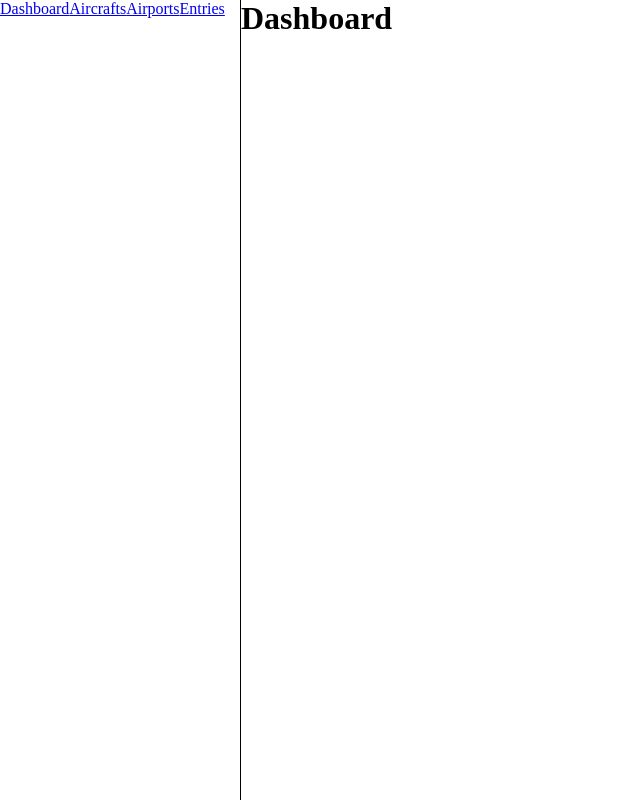
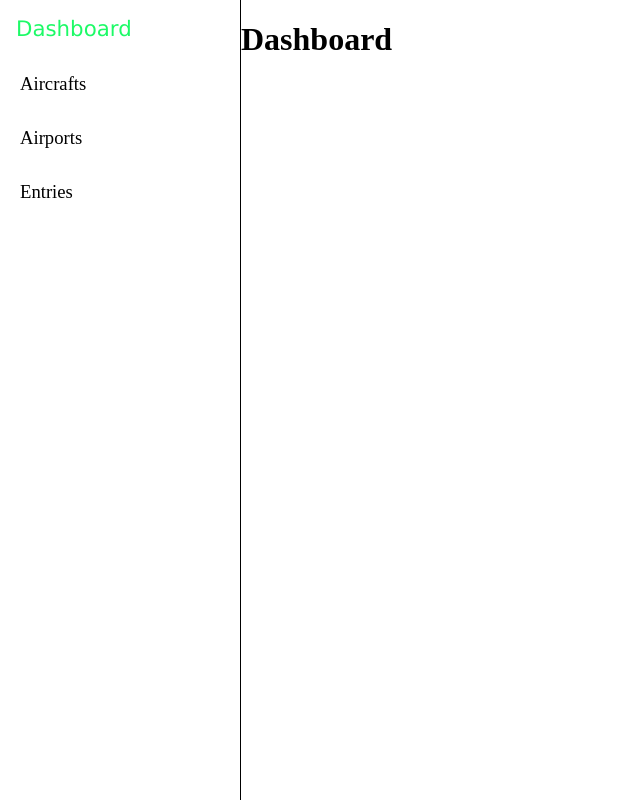
Before and after one commit to vmdharan/flightlog-ui_DEPRECATED, a React (Vite) app: page / in a window 1280 px wide. Shown: the whole page, without its empty margins (0-640 px from the left). Built offline with nearby package versions, Linux system fonts and the light colour scheme.

Commit message:
Updated styles for sideNav
Updated styles for sideNav.

```diff
--- a/src/components/sidenav/index.tsx
+++ b/src/components/sidenav/index.tsx
@@ -7,10 +7,18 @@ const SideNav = () => {
     return (
         <div className="sideNav">
             <nav>
-                <Link to="/">Dashboard</Link>
-                <Link to="/aircraft">Aircrafts</Link>
-                <Link to="/airport">Airports</Link>
-                <Link to="/entry">Entries</Link>
+                <Link to="/" className="no-text-decoration">
+                    <div className="menu-title">Dashboard</div>
+                </Link>
+                <Link to="/aircraft" className="no-text-decoration">
+                    <div className="menu-item">Aircrafts</div>
+                </Link>
+                <Link to="/airport" className="no-text-decoration">
+                    <div className="menu-item">Airports</div>
+                </Link>
+                <Link to="/entry" className="no-text-decoration">
+                    <div className="menu-item">Entries</div>
+                </Link>
             </nav>
         </div>
 
--- a/src/styles.scss
+++ b/src/styles.scss
@@ -1,4 +1,4 @@
-* {
+html, body {
     padding: 0;
     margin: 0;
     height: 100%;
--- a/src/styles/components.scss
+++ b/src/styles/components.scss
@@ -1,7 +1,7 @@
 .rootScreen {
     display: flex;
     flex-direction: row;
-    height: 100%
+    height: 100vh;
 }
 
 .sideNav {
@@ -13,3 +13,31 @@
 .detailsPanel {
     flex: 85%;
 }
+
+
+
+.no-text-decoration {
+    text-decoration: none;
+}
+
+.menu-title {
+    font-size: 16pt !important;
+    font-family: 'Lucida Sans' !important;
+    color: #1dfa67;
+    margin: 16px 16px !important;
+}
+
+.menu-item {
+    color: black !important;
+    padding: 16px;
+    margin: 0px 4px;
+    font-size: 14pt;
+    transition: 0.4s;
+}
+
+.menu-item:hover {
+    background-color: #64619d;
+    color: #67ddac !important;
+    cursor: pointer;
+    border-left: 5px solid #67ddac;
+}
```
